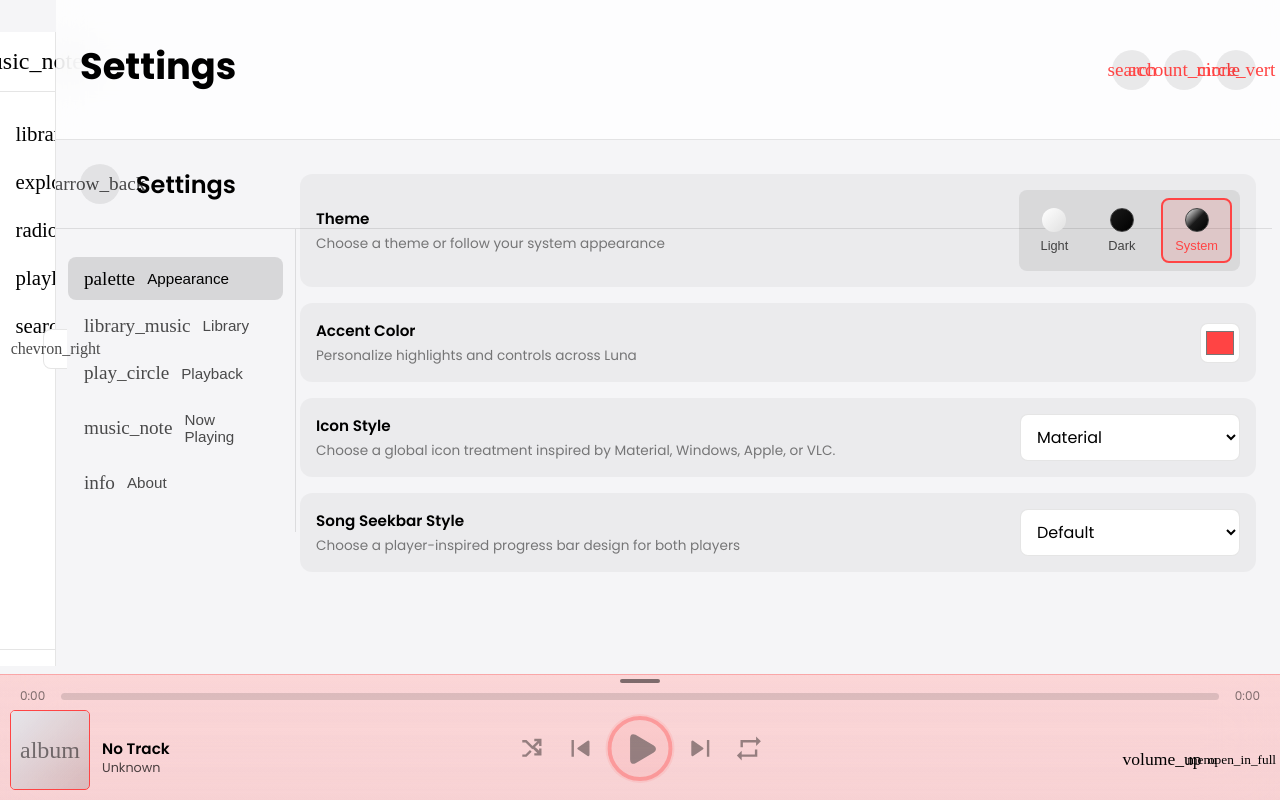
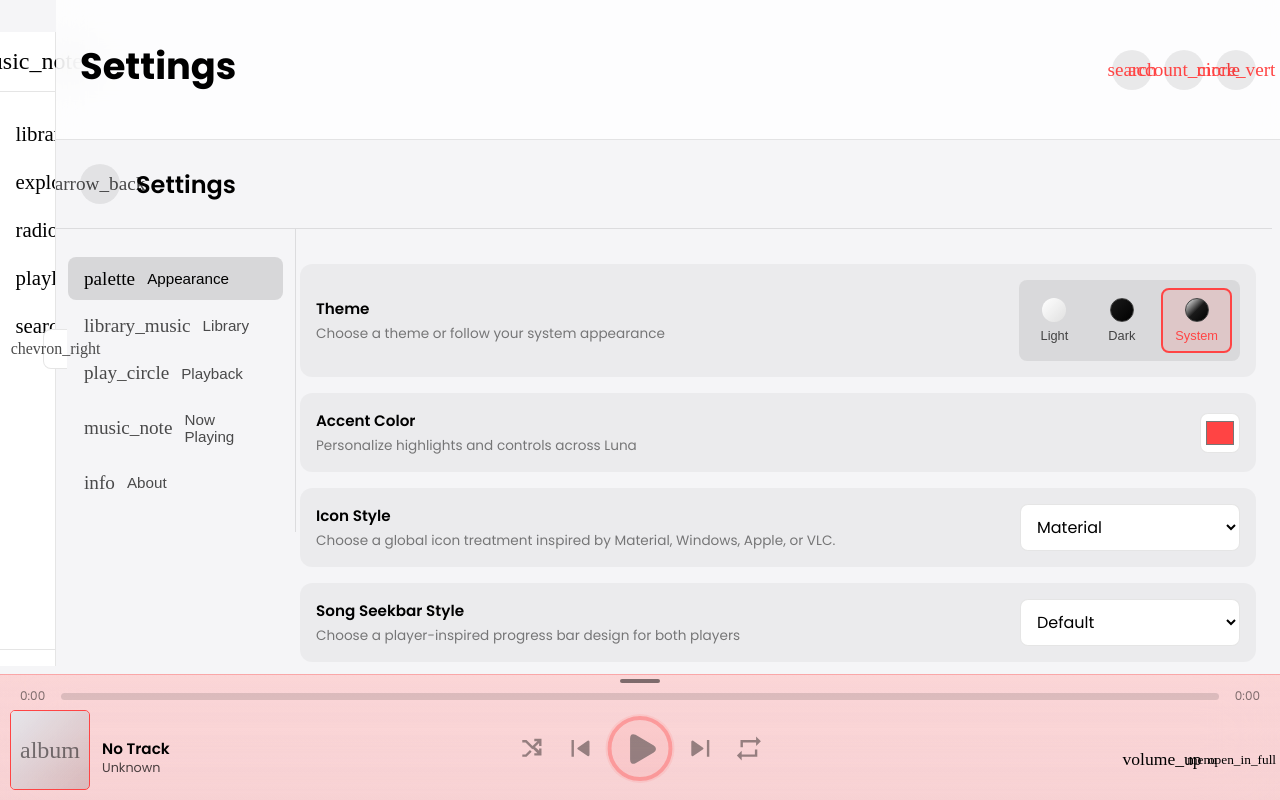
Before and after one commit to draco-mordred/Luna, a React (Create React App) app: page /settings in a window 1280 px wide. Built offline with nearby package versions, Linux system fonts and the light colour scheme.

Commit message:
fix: adjust settings main content position for better layout

```diff
--- a/src/pages/Settings.css
+++ b/src/pages/Settings.css
@@ -111,7 +111,7 @@
   overflow-y: scroll;
   position: absolute;
   left: 220px;
-  top: 150px;
+  top: 240px;
   bottom: 130px;
   right: 0;
 }
```
Also changed, not shown: 1 other file (tests, documents, lock files or other folders).
